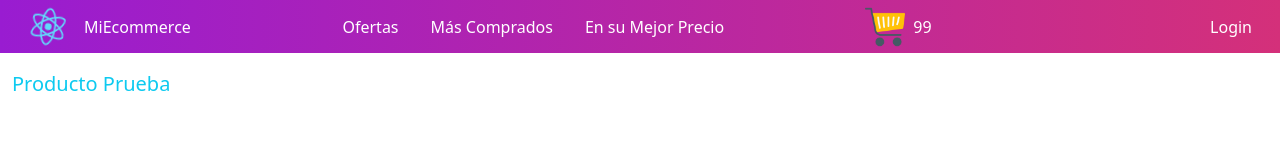
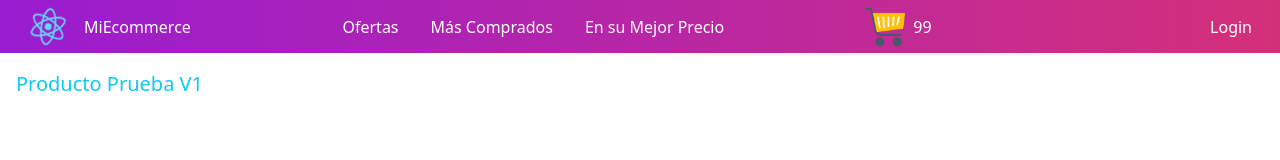
Before and after one commit to torresedmundo/ReactEcommerce, a React (Create React App) app: page / in a window 1280 px wide. Shown: the top 160 px of the page. Built offline with nearby package versions, Linux system fonts and the light colour scheme.

Commit message:
ajuste de dependencias

```diff
--- a/src/App.js
+++ b/src/App.js
@@ -1,10 +1,14 @@
 import NavBar from "./components/NavBar";
+import ItemListContainer from './components/ItemListContainer';
+
 
 
 function App() {
   return (
-    NavBar()
-
+    <>
+    <NavBar />
+    <ItemListContainer greeting={'Producto Prueba V1'}/>
+    </>
 
   );
 }
--- a/src/components/CartWidget.jsx
+++ b/src/components/CartWidget.jsx
@@ -4,7 +4,6 @@ function CartWidget({cantProd}) {
     return (
         <>
         <img className="img-fluid tamImgCarrito" src={carrito} alt="imagen carrito" />
-
         <span className="textBlanco ms-2">{cantProd}</span>
         </>
       );
--- a/src/components/ItemListContainer.jsx
+++ b/src/components/ItemListContainer.jsx
@@ -3,7 +3,7 @@ import React from 'react'
 function ItemListContainer({greeting}) {
   return (
     <>
-    <div className='fs-5 mt-3 text-info'>{greeting}</div>
+    <div className='fs-5 mt-3 ms-3 text-info'>{greeting}</div>
     </>
   )
 }
--- a/src/components/NavBar.jsx
+++ b/src/components/NavBar.jsx
@@ -2,7 +2,6 @@ import logo from '../logo.svg';
 import CartWidget from "./CartWidget";
 import 'bootstrap/dist/css/bootstrap.min.css';
 import '../App.css'
-import ItemListContainer from './ItemListContainer';
 
 
 function NavBar() {
@@ -31,14 +30,6 @@ function NavBar() {
                 </div>
             </div>
         </header>
-        <body>
-            <div className='container-fluid'>
-                <div className='row'>
-                    <ItemListContainer greeting={'Producto Prueba'}/>
-                </div>
-
-            </div>
-        </body>
         </>
       );
     }
```
